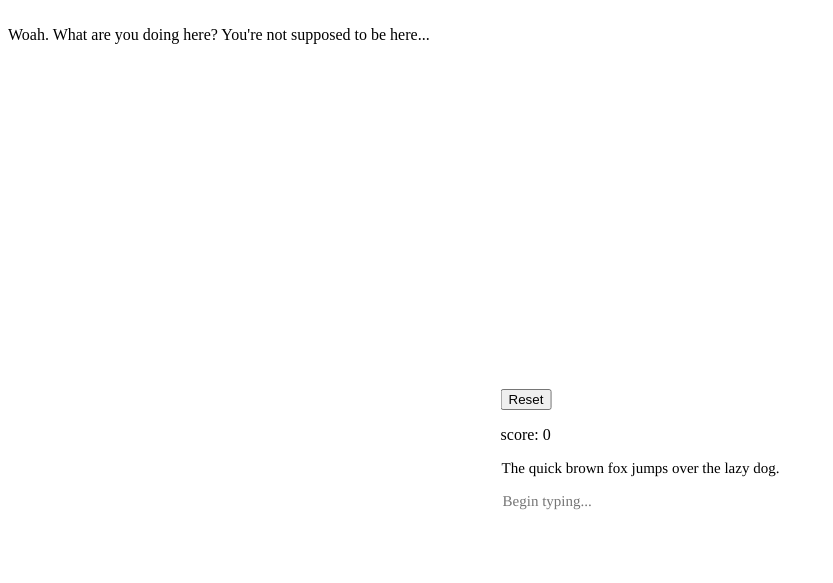
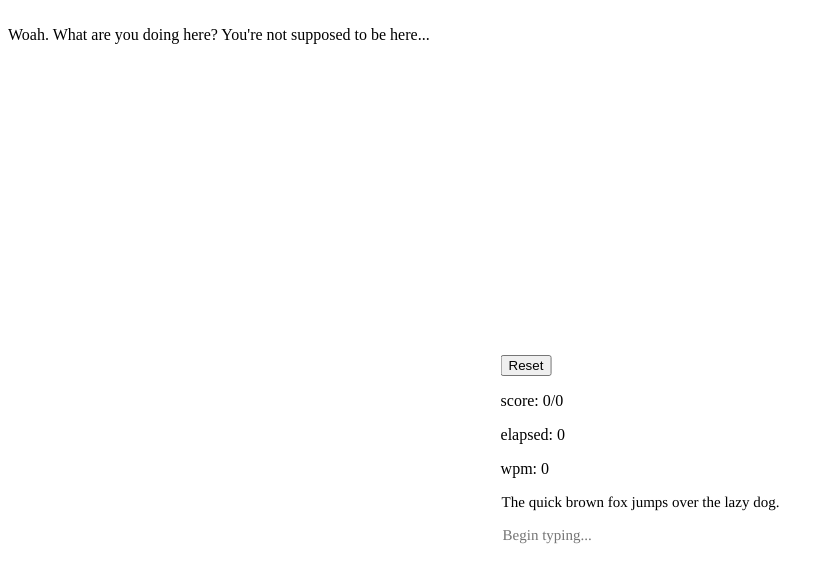
Before and after one commit to Chris234k/chris234k.github.io, a Jekyll site: the page built from typing.html, in a window 1280 px wide. Shown: the top 583 px of the page, without its empty margins (0-833 px from the left). Built offline with Jekyll 4.4.1, drawn with Linux system fonts in a browser that asks for light colours.

Commit message:
Basic WPM calculation: every 5 letters is a word

```diff
--- a/typing.html
+++ b/typing.html
@@ -20,13 +20,16 @@ Woah. What are you doing here? You're not supposed to be here...
 <div style="position: absolute; top: 50%; left:50%; transform: translate(-50%, -50%);">
 	<button onclick="reset()">Reset</button>
 
-	<p id="score">score: 0</p>
+	<p id="score">score: 0/0</p>
+	<p id="time">elapsed: 0</p>
+	<p id="wpm">wpm: 0</p>
 	<p class="typing-font" id="target" style="padding-left: 1px;"></p>
 	<input class="typing-font" id="inputField" placeholder="Begin typing..." style="border: none; width: 100%;" oninput="inputChange()">
 </div>
 
 <script>
 	score = 0;
+	startTime = Date.now();
 	document.addEventListener("keydown", onKeyDown, false);
 
 	function onKeyDown(key) {
@@ -41,12 +44,10 @@ Woah. What are you doing here? You're not supposed to be here...
 
 	function reset() {
 		score = 0;
+		startTime = Date.now();
 		document.getElementById("inputField").value = "";
-		setScoreText(score);
-	}
-
-	function setScoreText(targetScore) {
-		document.getElementById("score").innerText = "score: " + targetScore;
+		setScoreText(score, 0);
+		document.getElementById("time").innerText = "elapsed: " + 0;
 	}
 
 	function inputChange() {
@@ -64,7 +65,18 @@ Woah. What are you doing here? You're not supposed to be here...
 			}
 		}
 
-		setScoreText(score);
+		setScoreText(score, target.length);
+
+		elapsed = (Date.now() - startTime) / 1000;
+		document.getElementById("time").innerText = "elapsed: " + elapsed;
+
+		// https://www.speedtypingonline.com/typing-equations
+		wpm = Math.floor((typed.length / 5) / (elapsed / 60));
+		document.getElementById("wpm").innerText = "wpm: " + wpm;
+	}
+
+	function setScoreText(currentScore, targetLength) {
+		document.getElementById("score").innerText = "score: " + currentScore + "/" + targetLength;
 	}
 </script>
 
```
